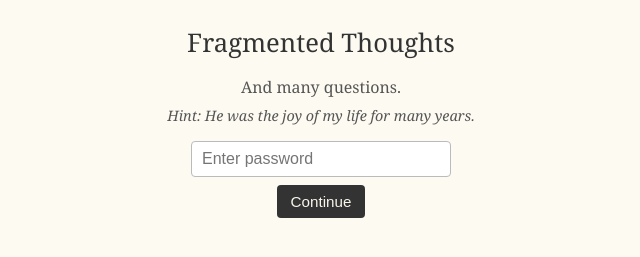
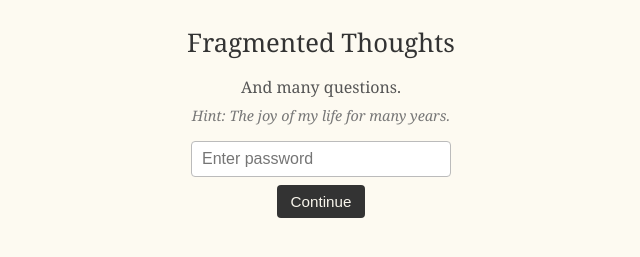
Before and after one commit to marcus-aur/meditations, a Jekyll site: the page built from index.md, in a window 1280 px wide. Shown: the part 136-393 px from the top of the page, without its empty margins (319-959 px from the left). Built offline with Jekyll 4.4.1, drawn with Linux system fonts in a browser that asks for light colours; part of the change alters nothing that is shown.

Commit message:
Update default.html

```diff
--- a/_layouts/default.html
+++ b/_layouts/default.html
@@ -65,12 +65,12 @@
       padding: 80px 24px;
     }
 
-    #lock-screen h1 {
+    #lock-title {
       font-size: 1.6rem;
       margin-bottom: 8px;
     }
 
-    #lock-screen p {
+    #lock-subtitle {
       margin-bottom: 16px;
       color: #555;
     }
@@ -116,19 +116,12 @@
     }
 
     /* Hide content + nav until unlocked */
-    #content {
-      display: none;
-    }
-
-    #nav {
-      display: none;
-    }
+    #content { display: none; }
+    #nav { display: none; }
 
     /* Optional: nicer on small screens without a hamburger */
     @media (max-width: 900px) {
-      .shell {
-        flex-direction: column;
-      }
+      .shell { flex-direction: column; }
       .nav {
         width: 100%;
         height: auto;
@@ -136,16 +129,14 @@
         border-right: none;
         border-bottom: 1px solid rgba(0,0,0,0.08);
       }
-      .page-wrapper {
-        margin: 20px auto;
-      }
+      .page-wrapper { margin: 20px auto; }
     }
   </style>
 </head>
 <body>
   <div class="shell">
 
-    <!-- Left nav (hidden until password is correct) -->
+    <!-- Left nav (hidden until site password is correct) -->
     <nav class="nav" id="nav">
       <a href="/meditations/">Home</a>
       <a href="/meditations/journal/">Journal</a>
@@ -157,9 +148,10 @@
       <div class="page-wrapper">
 
         <div id="lock-screen">
-          <h1>Fragmented Thoughts</h1>
-          <p>And many questions.</p>
-          <p class="hint">Hint: He was the joy of my life for many years.</p>
+          <h1 id="lock-title">Fragmented Thoughts</h1>
+          <p id="lock-subtitle">And many questions.</p>
+          <p class="hint" id="hint-text">Hint: The joy of my life for many years.</p>
+
           <input type="password" id="pw-input" placeholder="Enter password">
           <br>
           <button type="button" onclick="unlock()">Continue</button>
@@ -175,18 +167,69 @@
   </div>
 
   <script>
-  // 👉 Change this to whatever password you want
-  const PASSWORD = "Brady";
-  const STORAGE_KEY = "meditations_unlocked_v1";
+    // =========================
+    // PASSWORDS
+    // =========================
+    const SITE_PASSWORD = "Brady";
+    const JOURNAL_PASSWORD = "2479";
+    const BUSINESS_PASSWORD = "Zoley";
 
-  function showUnlocked() {
-    const lock = document.getElementById("lock-screen");
-    const content = document.getElementById("content");
-    const nav = document.getElementById("nav");
+    // =========================
+    // STORAGE KEYS (per tab/session)
+    // =========================
+    const SITE_KEY = "meditations_site_unlocked";
+    const JOURNAL_KEY = "meditations_journal_unlocked";
+    const BUSINESS_KEY = "meditations_business_unlocked";
 
-    if (lock) lock.style.display = "none";
-    if (content) content.style.display = "block";
-    if (nav) nav.style.display = "block";
+    // Jekyll injects this (set section: journal/business in page front matter)
+    const SECTION = "{{ page.section | default: 'home' }}";
+
+    // =========================
+    // COPY + HINTS
+    // =========================
+    const LOCK_COPY = {
+      site: {
+        title: "Fragmented Thoughts",
+        subtitle: "And many questions.",
+        hint: "Hint: He was the joy of my life for many years."
+      },
+      journal: {
+        title: "Journal",
+        subtitle: "Private entries.",
+        hint: "Hint: Bike Lock."
+      },
+      business: {
+        title: "Business",
+        subtitle: "Restricted notes.",
+        hint: "Hint: The Business."
+      }
+    };
+
+    function setLockText(which) {
+      const cfg = LOCK_COPY[which] || LOCK_COPY.site;
+      const t = document.getElementById("lock-title");
+      const s = document.getElementById("lock-subtitle");
+      const h = document.getElementById("hint-text");
+      const e = document.getElementById("error-msg");
+
+      if (t) t.textContent = cfg.title;
+      if (s) s.textContent = cfg.subtitle;
+      if (h) h.textContent = cfg.hint || "";
+      if (e) e.textContent = "";
+    }
+
+    function showUnlockedContent() {
+      document.getElementById("lock-screen")?.style.display = "none";
+      document.getElementById("content")?.style.display = "block";
+      document.getElementById("nav")?.style.display = "block";
+    }
+
+    function showLock(which) {
+      // show lock screen, hide content (nav depends on whether site is unlocked)
+      document.getElementById("lock-screen")?.style.display = "block";
+      document.getElementById("content")?.style.display = "none";
+      setLockText(which);
+      document.getElementById("pw-input")?.focus();
     }
 
     function unlock() {
@@ -194,31 +237,89 @@
       const error = document.getElementById("error-msg");
       if (!input) return;
 
-    if (input.value === PASSWORD) {
-      // Remember unlock for this tab/session
-      sessionStorage.setItem(STORAGE_KEY, "1");
-      showUnlocked();
+      const value = input.value;
+
+      // 1) Site unlock first (required everywhere)
+      if (!sessionStorage.getItem(SITE_KEY)) {
+        if (value === SITE_PASSWORD) {
+          sessionStorage.setItem(SITE_KEY, "1");
           input.value = "";
-    } else {
-      if (error) error.textContent = "Incorrect password. Try again.";
+
+          // After site unlock, decide if we also need a section unlock
+          if (SECTION === "journal" && !sessionStorage.getItem(JOURNAL_KEY)) {
+            document.getElementById("nav").style.display = "block";
+            showLock("journal");
+            return;
+          }
+
+          if (SECTION === "business" && !sessionStorage.getItem(BUSINESS_KEY)) {
+            document.getElementById("nav").style.display = "block";
+            showLock("business");
+            return;
+          }
+
+          showUnlockedContent();
+          return;
+        }
+      }
+
+      // 2) Journal unlock (only on journal page)
+      if (SECTION === "journal" && !sessionStorage.getItem(JOURNAL_KEY)) {
+        if (value === JOURNAL_PASSWORD) {
+          sessionStorage.setItem(JOURNAL_KEY, "1");
+          input.value = "";
+          showUnlockedContent();
+          return;
+        }
+      }
+
+      // 3) Business unlock (only on business page)
+      if (SECTION === "business" && !sessionStorage.getItem(BUSINESS_KEY)) {
+        if (value === BUSINESS_PASSWORD) {
+          sessionStorage.setItem(BUSINESS_KEY, "1");
+          input.value = "";
+          showUnlockedContent();
+          return;
+        }
+      }
+
+      // Incorrect
+      error.textContent = "Incorrect password.";
       input.value = "";
       input.focus();
     }
-  }
 
     document.addEventListener("DOMContentLoaded", function () {
-    // If already unlocked in this tab/session, skip the password screen
-    if (sessionStorage.getItem(STORAGE_KEY) === "1") {
-      showUnlocked();
+      // If site not unlocked, show the main lock (with its hint)
+      if (!sessionStorage.getItem(SITE_KEY)) {
+        showLock("site");
         return;
       }
 
-    // Otherwise wire up Enter key
-    const input = document.getElementById("pw-input");
-    if (!input) return;
-    input.addEventListener("keyup", function (e) {
-      if (e.key === "Enter") unlock();
+      // Site unlocked: nav is visible everywhere
+      document.getElementById("nav").style.display = "block";
+
+      // If journal page needs its own password
+      if (SECTION === "journal" && !sessionStorage.getItem(JOURNAL_KEY)) {
+        showLock("journal");
+        return;
+      }
+
+      // If business page needs its own password
+      if (SECTION === "business" && !sessionStorage.getItem(BUSINESS_KEY)) {
+        showLock("business");
+        return;
+      }
+
+      // Otherwise show content
+      showUnlockedContent();
     });
+
+    // Enter key submits
+    document.addEventListener("keyup", function (e) {
+      if (e.key === "Enter" && document.getElementById("lock-screen")?.style.display !== "none") {
+        unlock();
+      }
     });
   </script>
 </body>
```
Lines whose indentation alone changed are shown as unchanged.
